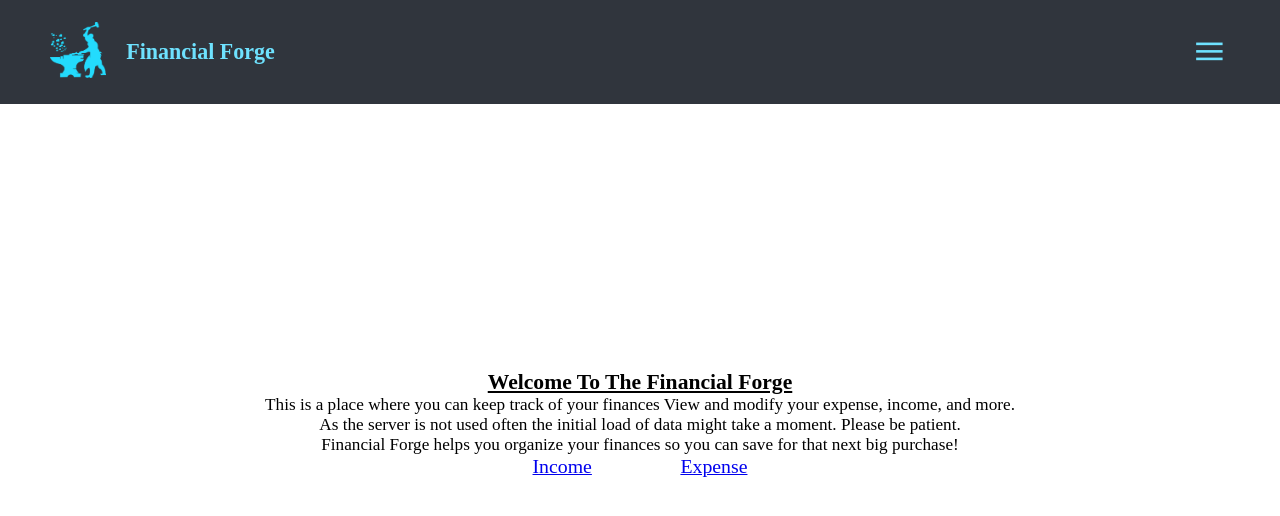
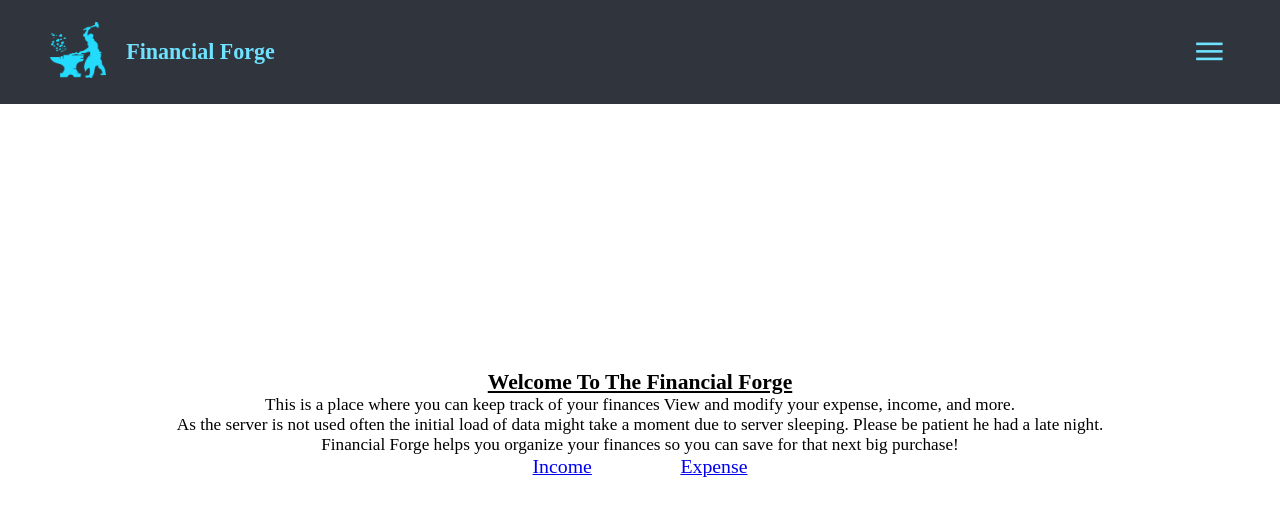
Before and after one commit to MJStone587/FinancialForge_MERN, a React (Create React App) app in the folder client/: page / in a window 1280 px wide. Shown: the top 516 px of the page. Built offline with nearby package versions, Linux system fonts and the light colour scheme.

Commit message:
foreword

```diff
--- a/client/src/pages/Home.js
+++ b/client/src/pages/Home.js
@@ -10,7 +10,7 @@ const Home = () => {
       </p>
       <p>
         As the server is not used often the initial load of data might take a
-        moment. Please be patient.
+        moment due to server sleeping. Please be patient he had a late night.
       </p>
       <p>
         Financial Forge helps you organize your finances so you can save for
```
